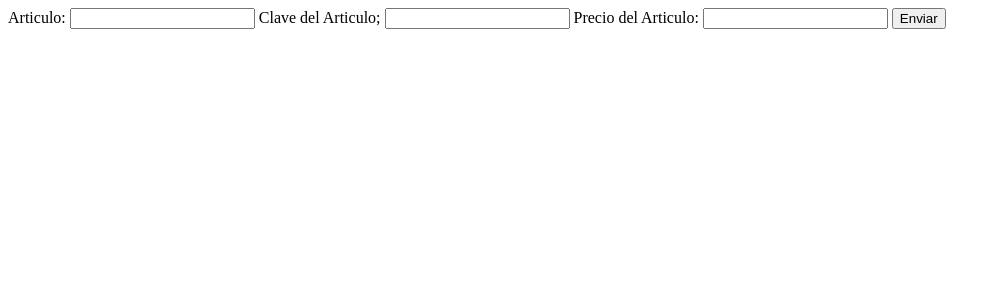
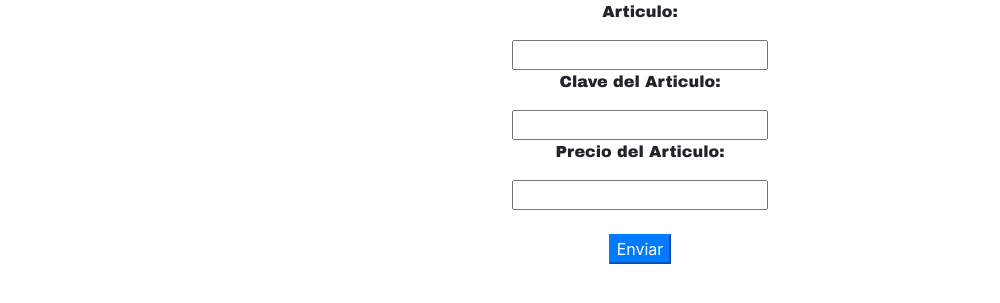
Before and after one commit to JhanCarlos-117/Trabajos-PHP, a PHP site: page /trabajo5.php in a window 1280 px wide. Shown: the top 303 px of the page, without its empty margins (0-1000 px from the left). Run offline with PHP 8.4, Linux system fonts and the light colour scheme.

Commit message:
Agregando estilos al trabajo5

```diff
--- a/Proyectos/pagina2.3.php
+++ b/Proyectos/pagina2.3.php
@@ -43,5 +43,6 @@
          <th><?php echo $pediatria1."<br>";  ?></th>
        </tr>
      </table>
+     <a class="btn1" href="trabajo4.php"><input class="btn-primary" type="submit" value="Regresar"></a>
   </body>
 </html>
--- a/Proyectos/pagina21.php
+++ b/Proyectos/pagina21.php
@@ -57,5 +57,5 @@
           } ?></th>
     </tr>
   </table>
-  <a class="btn2" href="Trabajo3.php"><input class="btn-primary" type="submit" value="Regresar"></a>
+  <a class="btn1" href="Trabajo3.php"><input class="btn-primary" type="submit" value="Regresar"></a>
 </html>
--- a/Proyectos/styles.css
+++ b/Proyectos/styles.css
@@ -26,6 +26,3 @@ table{
 .btn1{
 margin-left: 650px;
 }
-.btn2{
-margin-left: 650px;
-}
--- a/Proyectos/trabajo5.php
+++ b/Proyectos/trabajo5.php
@@ -2,18 +2,20 @@
 <html lang="es" dir="ltr">
   <head>
     <meta charset="utf-8">
+    <link rel="stylesheet" href="https://maxcdn.bootstrapcdn.com/bootstrap/4.4.1/css/bootstrap.min.css">
+    <link rel="stylesheet" href="styles.css">
     <title>ADTIVIDAD 5</title>
   </head>
   <body>
     <FORM ACTION = "pagina2.4.php" METHOD = "post">
-      Articulo:
+      <p>Articulo:</p>
       <input type="text" name="articulo">
-      Clave del Articulo;
+      <p>Clave del Articulo:</p>
       <input type="text" name="clave">
-      Precio del Articulo:
-      <input type="text" name="precio">
+      <p>Precio del Articulo:</p>
+      <input type="text" name="precio"><br>
 
-      <input type="submit" value="Enviar">
+      <br><input class="btn-primary" type="submit" value="Enviar">
 
   </body>
 </html>
```
